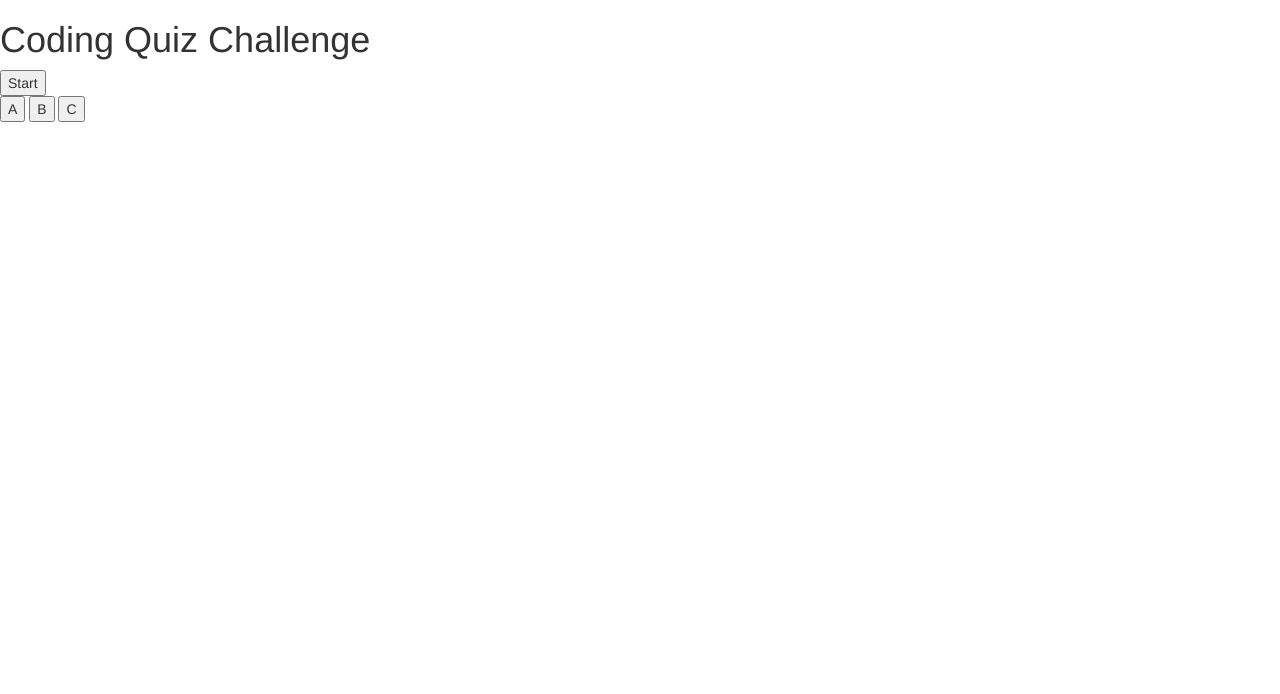
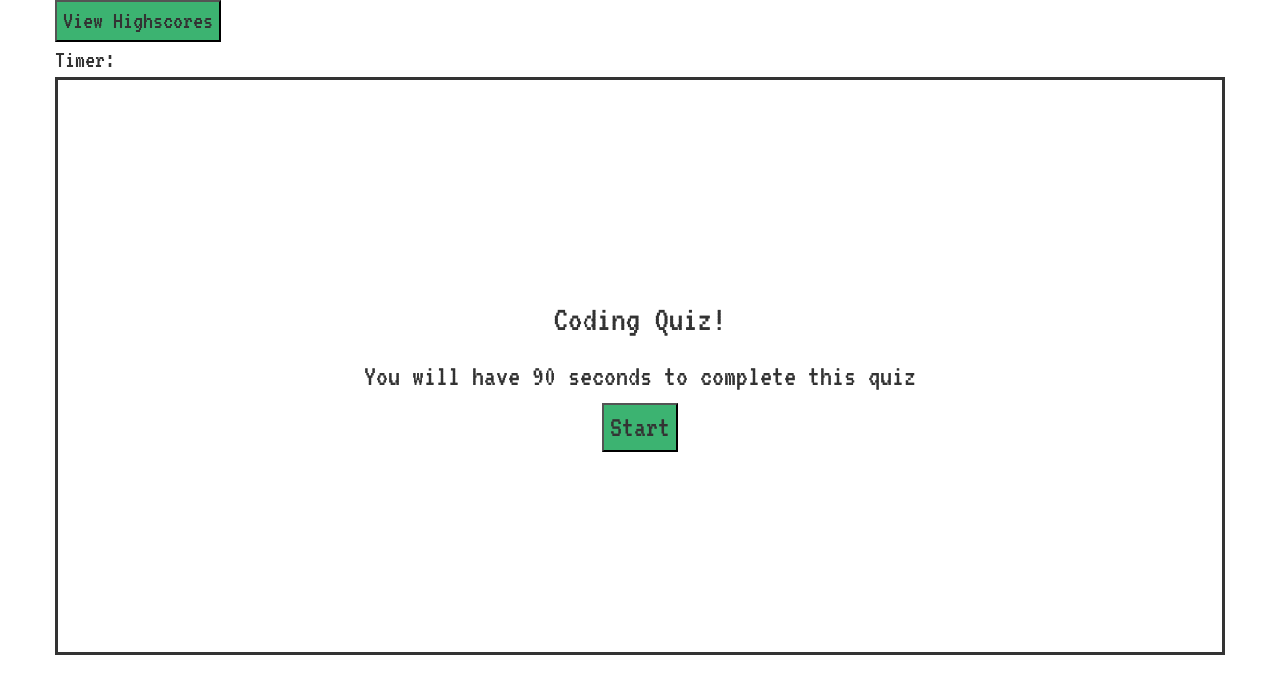
Before and after one commit to demi0504/code-quiz, a plain HTML site: page index.html in a window 1280 px wide. Drawn offline with nearby package versions, Linux system fonts and the light colour scheme.

Commit message:
added styling to start page elements

```diff
--- a/index.html
+++ b/index.html
@@ -5,26 +5,39 @@
     <meta name="viewport" content="width=device-width, initial-scale=1.0">
     <meta http-equiv="X-UA-Compatible" content="ie=edge">
     <title>Code Quiz</title>
-    <!--Bootstrap link-->
+    <!--Style link-->
     <link rel="stylesheet" href="https://maxcdn.bootstrapcdn.com/bootstrap/3.4.1/css/bootstrap.min.css">
-
+    <link rel="stylesheet" href="style.css">
+    <!--Google fonts link-->
+    <link href="https://fonts.googleapis.com/css2?family=VT323&display=swap" rel="stylesheet">
 </head>
 <body>
     <!--Begin start page-->
-    <div>
-        <h1 id="heading">Coding Quiz Challenge</h1>
-        <button id="startBtn">Start</button>
+    <div class="container">
+        <div class="row">
+            <div class="col lg 12">
+                <button id="highscores">View Highscores</button>
+                <div id="timer">Timer: </div>
+            </div>
+        </div>
     </div>
+    <main class="container custom-box">
+        <div class="row">
+            <div class="col-sm-6 col-sm-offset-3 col-centered">
+                <h1 class="beginQuiz">Coding Quiz!</h1>
+                <h2 class="beginQuiz">You will have 90 seconds to complete this quiz</h2>
+                <button id="startBtn">Start</button>
+            </div>
+        </div>
+    </main>
     <!--End start page-->
-    <!--Timer element-->
-    <div id="timer"></div>
     <!--Question element-->
     <div id="question"></div>
     <!--Begin answer choice elements-->
     <div id="choices">
-        <button class="choice" id="A">A</button>
-        <button class="choice" id="B">B</button>
-        <button class="choice" id="C">C</button>
+        <div class="choice" id="a"></div>
+        <div class="choice" id="b"></div>
+        <div class="choice" id="c"></div>
     </div>
     <!--End answer choice elements-->
     <!--Begin quiz completed section-->
--- a/script.js
+++ b/script.js
@@ -0,0 +1,9 @@
+const startButton = document.querySelector("#startBtn");
+const countdown = document.querySelector("#timer");
+const question = document.querySelector("#question");
+const choices = document.querySelector("#choices");
+const choiceA = document.querySelector("#a");
+const choiceB = document.querySelector("#b");
+const choiceC = document.querySelector("#c");
+const totalScore = document.querySelector("#scoreContainer");
+const intialsBox = document.querySelector("#initialsForm");
--- a/style.css
+++ b/style.css
@@ -0,0 +1,39 @@
+/*timer and highscores btn css*/
+#highscores {
+    background-color: #3CB371;
+    font-family: 'VT323', monospace;
+    font-size: 25px;
+}
+
+#highscores:hover {
+    background-color: #98FB98;
+}
+
+#timer {
+    font-family: 'VT323', monospace;
+    font-size: 25px;
+}
+/*start page css*/
+.col-centered {
+    margin-top: 200px;
+    margin-bottom: 200px;
+    text-align: center;
+}
+
+.custom-box {
+    border-style: solid;
+}
+
+.beginQuiz {
+    font-family: 'VT323', monospace;
+}
+
+#startBtn {
+    background-color: #3CB371;
+    font-size: 30px;
+    font-family: 'VT323', monospace;
+}
+
+#startBtn:hover {
+    background-color: #98FB98;
+}
```
